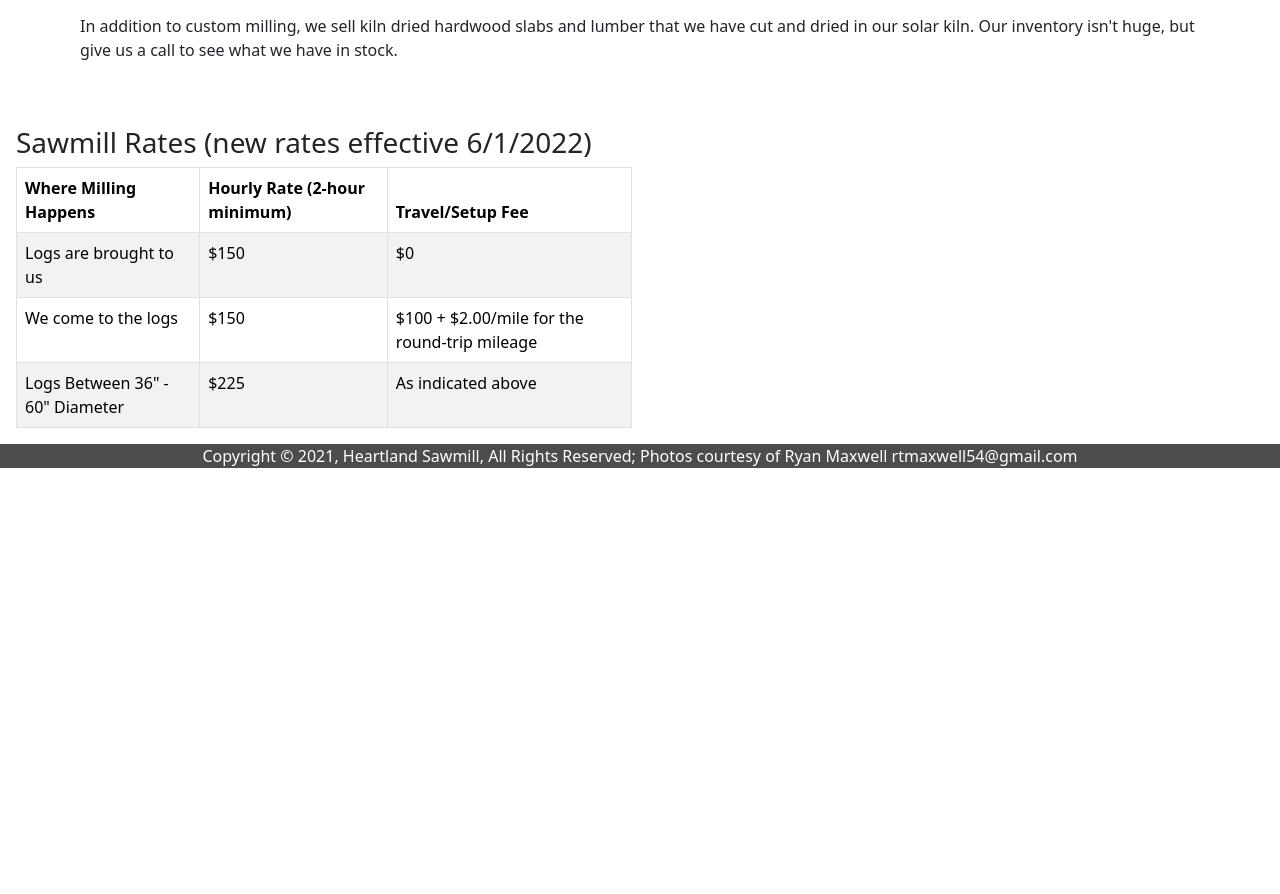
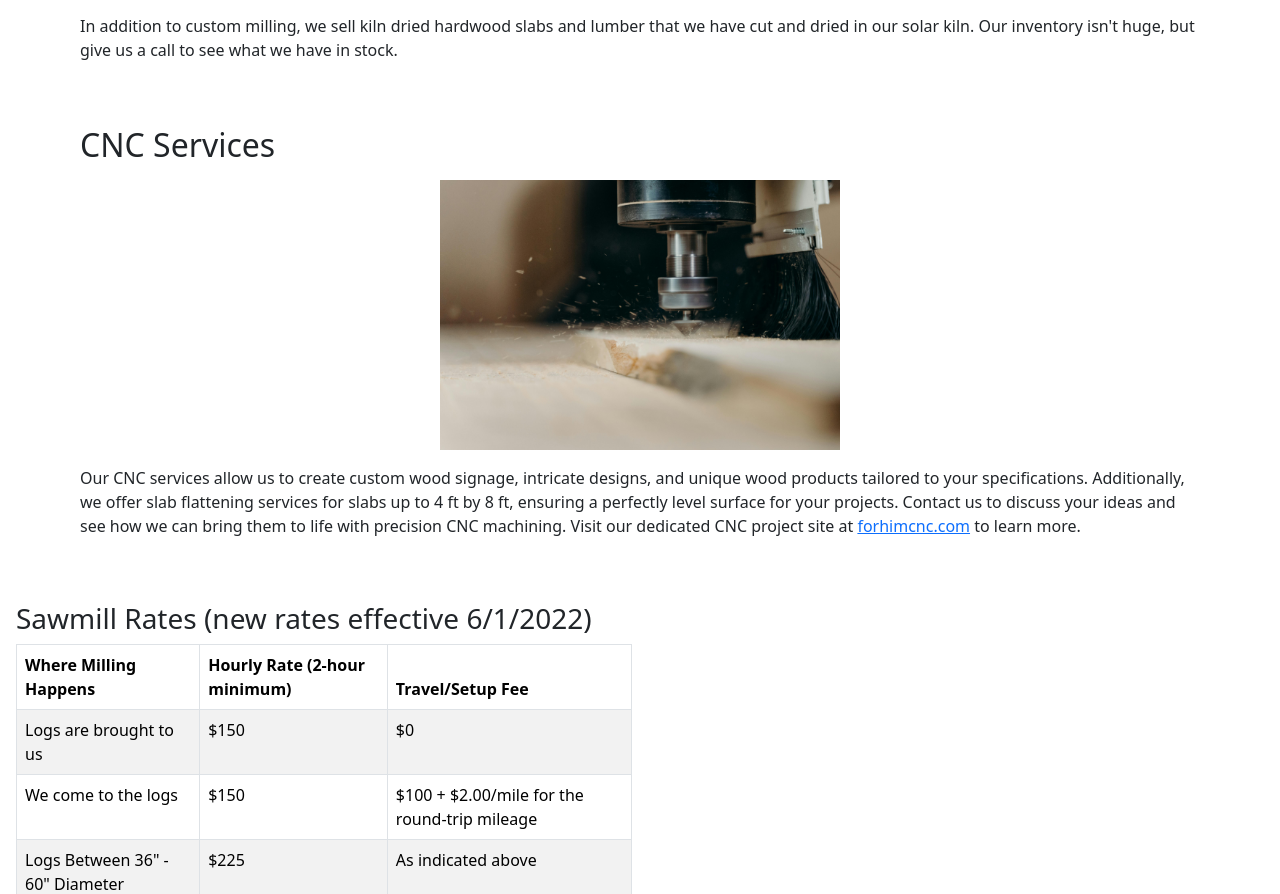
Before and after one commit to calebg84/new-sawmill-2021, a Next.js app: page /services in a window 1280 px wide. Shown: the part 1217-2111 px from the top of the page. Before the commit the page ends 1685 px from the top, so only its background shows below. Built offline with nearby package versions, Linux system fonts and the light colour scheme.

Commit message:
updates for cnc services

```diff
--- a/src/pages/services.js
+++ b/src/pages/services.js
@@ -73,6 +73,27 @@ const services = () => {
           lumber that we have cut and dried in our solar kiln. Our inventory
           isn't huge, but give us a call to see what we have in stock.
         </motion.div>
+        <motion.div variants={childVariants} className={styles.aboutOne}>
+          <h2>CNC Services</h2>
+          <div className={styles.imageWrapper}>
+            <Image
+              src='/cnc1.jpg'
+              alt='CNC machine controls'
+              width={400}
+              height={270}
+            />
+          </div>
+          Our CNC services allow us to create custom wood signage, intricate
+          designs, and unique wood products tailored to your specifications.
+          Additionally, we offer slab flattening services for slabs up to 4 ft
+          by 8 ft, ensuring a perfectly level surface for your projects. Contact
+          us to discuss your ideas and see how we can bring them to life with
+          precision CNC machining. Visit our dedicated CNC project site at{' '}
+          <Link href='https://forhimcnc.com' target='_blank'>
+            forhimcnc.com
+          </Link>{' '}
+          to learn more.
+        </motion.div>
         {/* <motion.div variants={childVariants} className={styles.aboutOne}>
           <h2>Firewood</h2>
           <div className={styles.imageWrapper}>
```
Also changed, not shown: public/cnc1.jpg (added).
